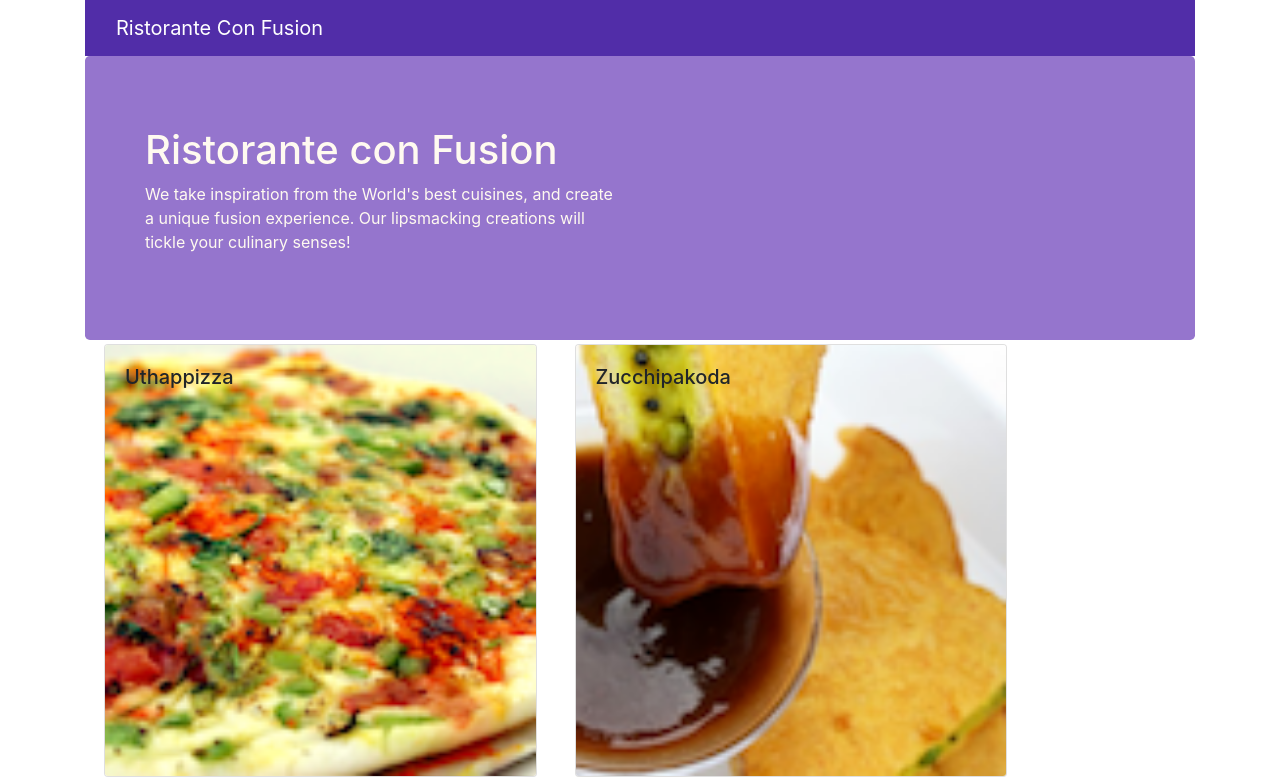
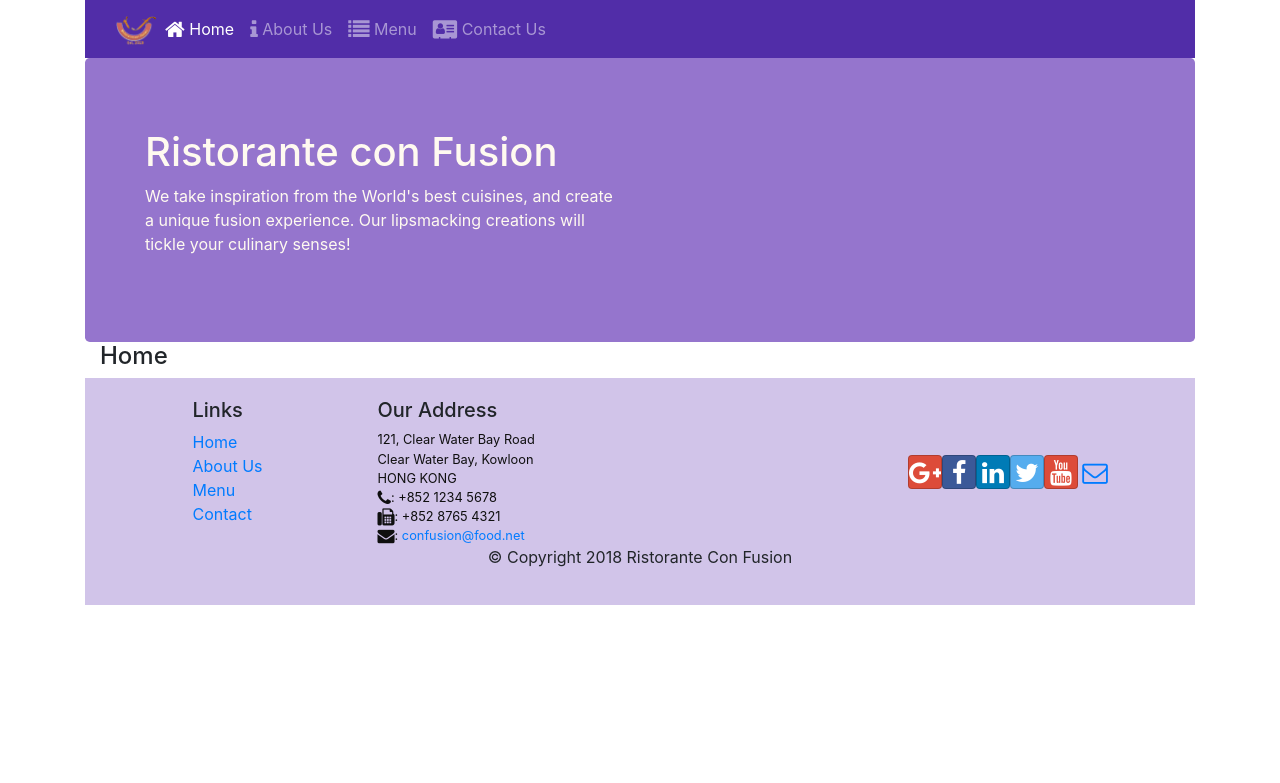
Before and after one commit to antrandepaul/react-w1, a React (Create React App) app: page /home in a window 1280 px wide. Shown: the top 783 px of the page. Built offline with nearby package versions, Linux system fonts and the light colour scheme.

Commit message:
React Router

```diff
--- a/package.json
+++ b/package.json
@@ -9,6 +9,7 @@
     "react": "^16.4.0",
     "react-dom": "^16.4.0",
     "react-popper": "^0.9.2",
+    "react-router-dom": "^4.2.2",
     "react-scripts": "1.1.4",
     "reactstrap": "^5.0.0"
   },
--- a/src/App.js
+++ b/src/App.js
@@ -1,14 +1,17 @@
 import React, { Component } from 'react';
 import Main from './components/MainComponent';
 import './App.css';
+import { BrowserRouter } from 'react-router-dom';
 
 class App extends Component {
 
   render() {
     return (
+      <BrowserRouter>
       <div className="App">
           <Main />
       </div>
+      </BrowserRouter>
     );
   }
 }
--- a/src/components/FooterComponent.js
+++ b/src/components/FooterComponent.js
@@ -1,4 +1,5 @@
 import React from 'react';
+import {Link} from 'react-router-dom';
 
 function Footer(props) {
     return(
@@ -8,10 +9,10 @@
                 <div className="col-4 offset-1 col-sm-2">
                     <h5>Links</h5>
                     <ul className="list-unstyled">
-                        <li><a href="#">Home</a></li>
-                        <li><a href="#">About</a></li>
-                        <li><a href="#">Menu</a></li>
-                        <li><a href="contactus.html">Contact</a></li>
+                        <li><Link to="/home">Home</Link></li>
+                        <li><Link to="/aboutus">About Us</Link></li>
+                        <li><Link to="/menu">Menu</Link></li>
+                        <li><Link to="/contactus">Contact</Link></li>
                     </ul>
                 </div>
                 <div className="col-7 col-sm-5">
--- a/src/components/HeaderComponent.js
+++ b/src/components/HeaderComponent.js
@@ -1,13 +1,50 @@
 import React, { Component } from 'react';
-import { Navbar, NavbarBrand, Jumbotron } from 'reactstrap';
+import { Navbar, NavbarBrand, Jumbotron, NavbarToggler, Collapse, NavItem, Nav } from 'reactstrap';
+import { NavLink } from 'react-router-dom';
+class Header extends Component {
+  constructor(props) {
+    super(props);
 
-class Header extends Component {
+    this.state = {
+      isNavOpen: false
+  }
+
+  this.toggleNav = this.toggleNav.bind(this);
+}
+
+  toggleNav() {
+    this.setState({isNavOpen: !this.state.isNavOpen})
+  }
+
   render() {
     return(
     <React.Fragment>
-      <Navbar dark>
+      <Navbar dark expand="md">
         <div className="container">
-            <NavbarBrand href="/">Ristorante Con Fusion</NavbarBrand>
+            <NavbarToggler onClick={this.toggleNav} />
+            <NavbarBrand className="mr-auto" href="/">
+              <img src="assets/images/logo.png" height="30" width="41" alt="Risto"/>
+            </NavbarBrand>
+            <Collapse isOpen={this.state.isNavOpen} navbar>
+            <Nav navbar>
+              <NavItem>
+                <NavLink className="nav-link" to="/home">
+                  <span className="fa fa-home fa-lg"></span> Home</NavLink>
+              </NavItem>
+              <NavItem>
+                <NavLink className="nav-link" to="/aboutus">
+                  <span className="fa fa-info fa-lg"></span> About Us</NavLink>
+              </NavItem>
+              <NavItem>
+                <NavLink className="nav-link" to="/menu">
+                  <span className="fa fa-list fa-lg"></span> Menu</NavLink>
+              </NavItem>
+              <NavItem>
+                <NavLink className="nav-link" to="/contactus">
+                  <span className="fa fa-address-card fa-lg"></span> Contact Us</NavLink>
+              </NavItem>
+            </Nav>
+            </Collapse>
         </div>
       </Navbar>
       <Jumbotron>
--- /dev/null
+++ b/src/components/HomeComponent.js
@@ -0,0 +1,11 @@
+import React from 'react';
+
+function Home(props) {
+  return (
+    <div className="container">
+      <h4>Home</h4>
+    </div>
+  )
+}
+
+export default Home;
--- a/src/components/MainComponent.js
+++ b/src/components/MainComponent.js
@@ -1,19 +1,17 @@
 import React, { Component } from 'react';
-import { Navbar, NavbarBrand } from 'reactstrap';
+import Home from './HomeComponent';
 import Header from './HeaderComponent';
 import Footer from './FooterComponent';
 import Menu from './MenuComponent';
-import DishDetail from './DishdetailComponent';
 import { DISHES } from '../shared/dishes';
-
+import {Switch, Route, Redirect} from 'react-router-dom';
 
 class Main extends Component {
 
   constructor(props) {
     super(props);
     this.state = {
-        dishes: DISHES,
-        selectedDish: null
+        dishes: DISHES
     };
   }
 
@@ -22,11 +20,21 @@
   }
 
   render() {
+
+    const HomePage = () => {
+      return (
+        <Home />
+      )
+    }
     return (
         <div className="container">
           <Header />
-          <Menu dishes={this.state.dishes} onClick={(dishId) => this.onDishSelect(dishId)} />
-          <DishDetail dish={this.state.dishes.filter((dish) => dish.id === this.state.selectedDish)[0]} />
+          <Switch>
+            <Route path="/home" component={HomePage} />
+            <Route exact path="/menu" component={() => <Menu dishes = {this.state.dishes} />} />
+            <Redirect to="/home" />
+          </Switch>
+
           <Footer />
         </div>
     );
```
Also changed, not shown: 1 other file (tests, documents, lock files or other folders).
